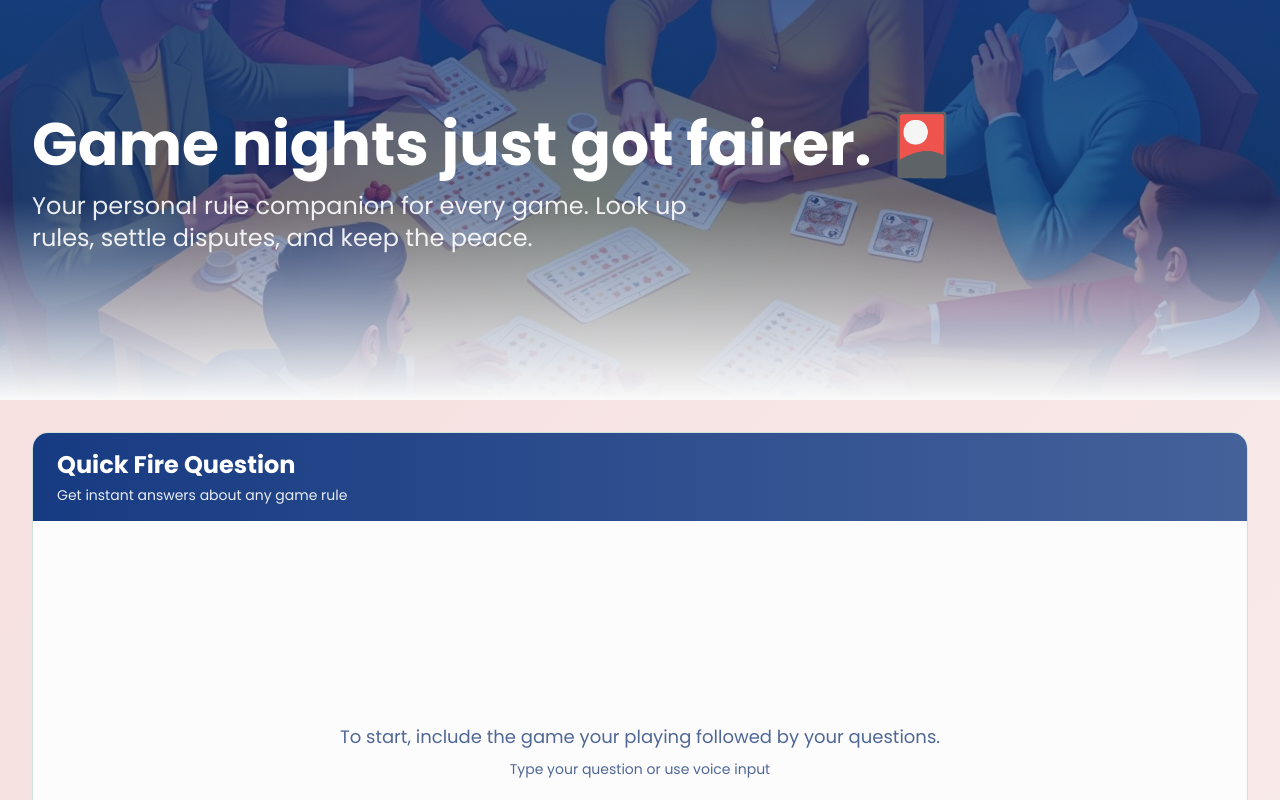
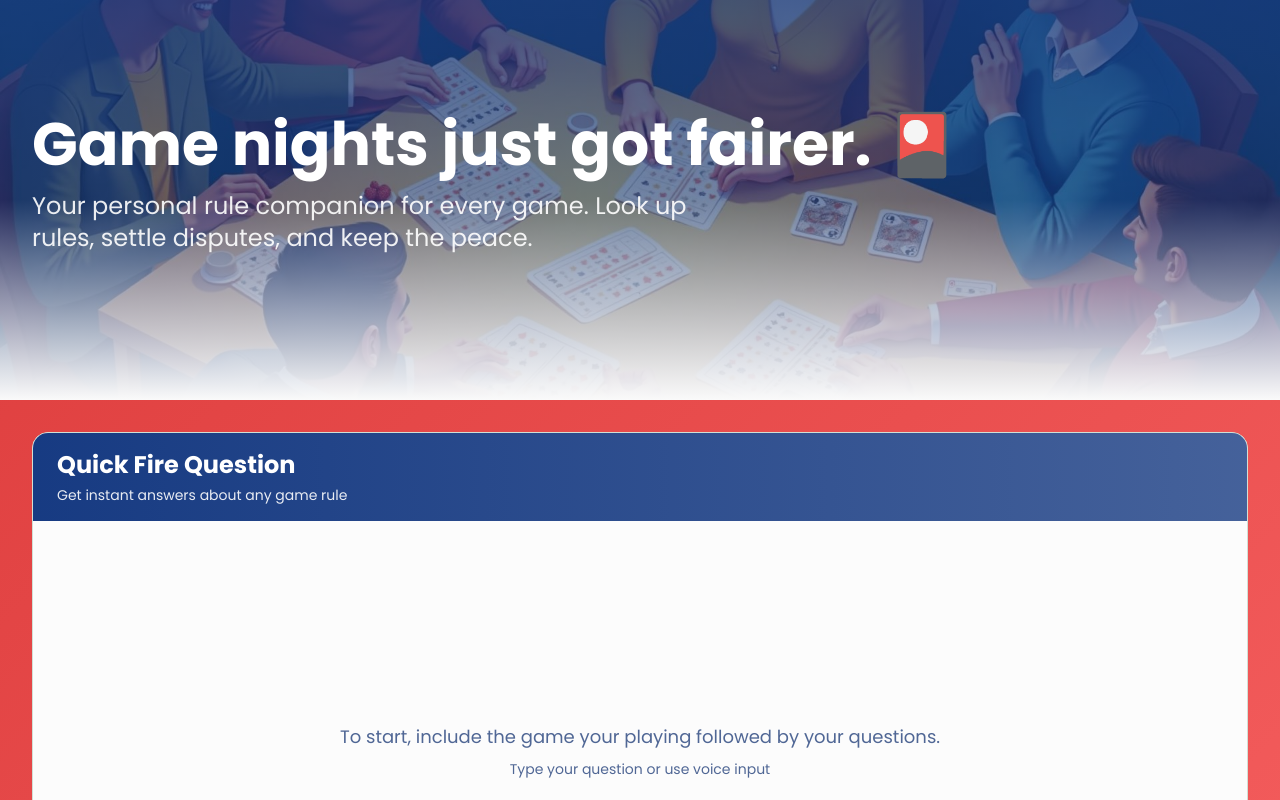
Before and after one commit to danielonwardsanalytics/rule-referee-companion, a React (Vite) app: page / in a window 1280 px wide. Shown: the top 800 px of the page. Built offline with nearby package versions, Linux system fonts and the light colour scheme; the HTML template or start-up script is replaced by a standard one.

Commit message:
Remove background transparency

```diff
--- a/src/index.css
+++ b/src/index.css
@@ -11,7 +11,7 @@ All colors MUST be HSL.
     --background: 0 0% 98%;
     --foreground: 220 70% 15%;
 
-    --gradient-background: linear-gradient(135deg, hsl(0 70% 55% / 0.15), hsl(0 85% 65% / 0.1));
+    --gradient-background: linear-gradient(135deg, hsl(0 70% 55%), hsl(0 85% 65%));
 
     --card: 0 0% 99%;
     --card-foreground: 220 70% 15%;
@@ -55,7 +55,7 @@ All colors MUST be HSL.
     --background: 0 0% 8%;
     --foreground: 140 20% 95%;
 
-    --gradient-background: linear-gradient(135deg, hsl(0 70% 25% / 0.2), hsl(0 85% 35% / 0.15));
+    --gradient-background: linear-gradient(135deg, hsl(0 70% 25%), hsl(0 85% 35%));
 
     --card: 140 25% 12%;
     --card-foreground: 140 20% 95%;
```
